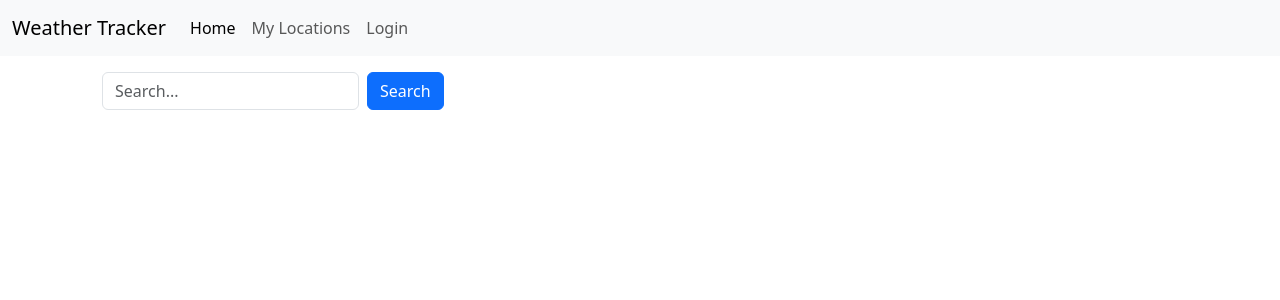
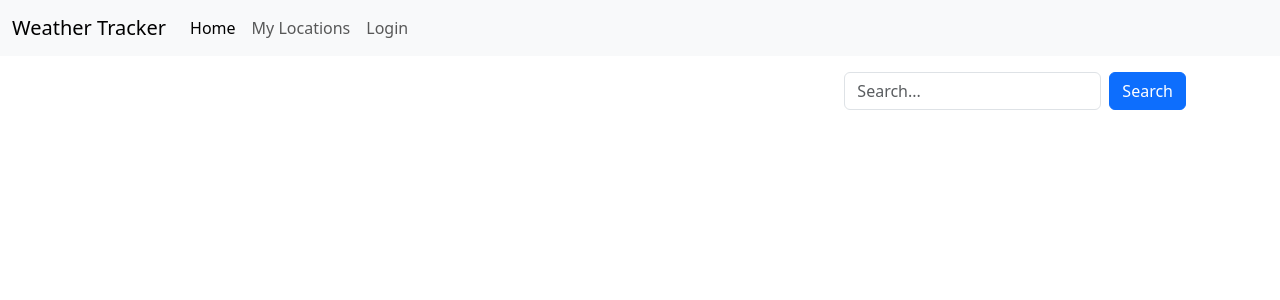
Before and after one commit to lohithganni/weather-tracker, a React (Create React App) app in the folder frontend/: page / in a window 1280 px wide. Shown: the top 300 px of the page. Built offline with nearby package versions, Linux system fonts and the light colour scheme; no server answers.

Commit message:
changed css

```diff
--- a/frontend/src/App.css
+++ b/frontend/src/App.css
@@ -9,10 +9,14 @@
 
 .searchbar {
   display: flex;
+  justify-content:flex-end;
+  align-items: center;
+}
+.firstbox{
+  display: flex;
   background-color:transparent;
-  margin:'0 5px'
+  margin:'0 30px'
 }
-
 
 .button {
   border: none;
--- a/frontend/src/components/locations.js
+++ b/frontend/src/components/locations.js
@@ -77,7 +77,7 @@ const Locations = () => {
         username ? (
           <div>
             <h3 className="Heading my-3 mx-4">Saved Locations</h3>
-            <div className="searchbar" style={{ position: 'relative' }}>
+            <div className="firstbox" style={{ position: 'relative' }}>
               <MdChevronLeft
                 size={60}
                 className="opacity-50 cursor-pointer"
```
